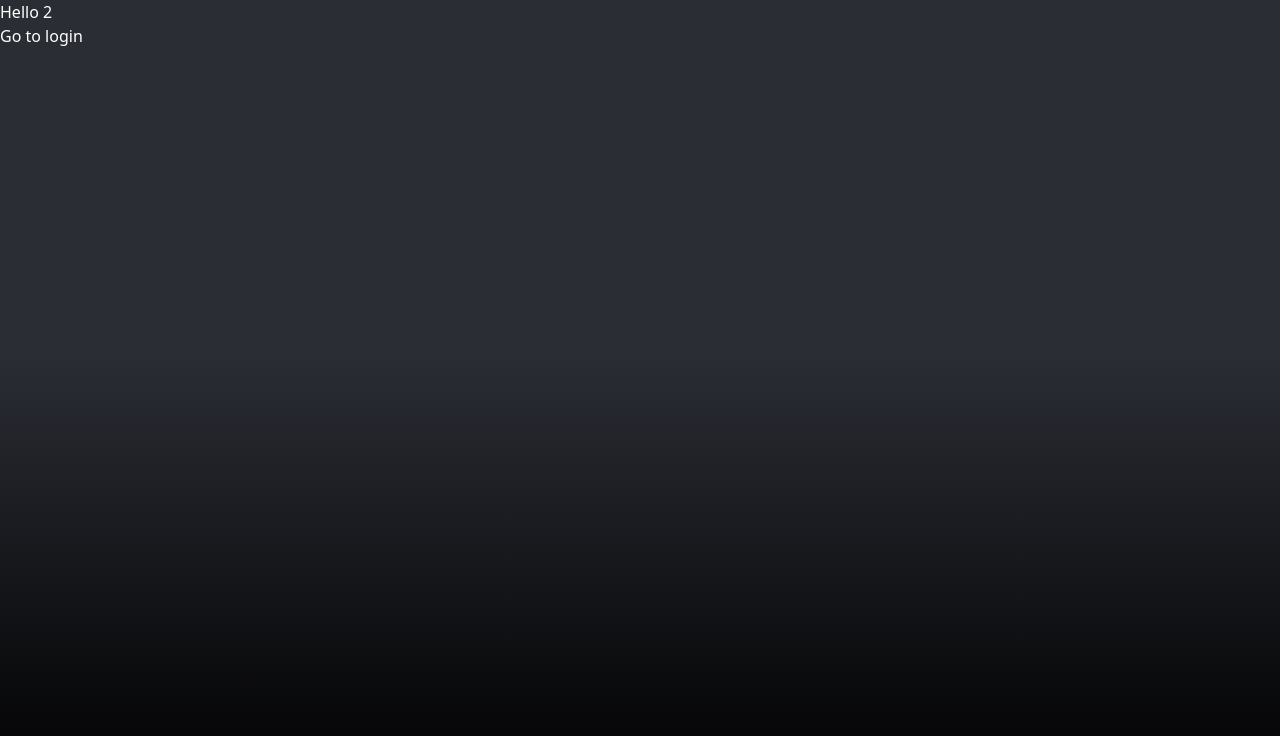
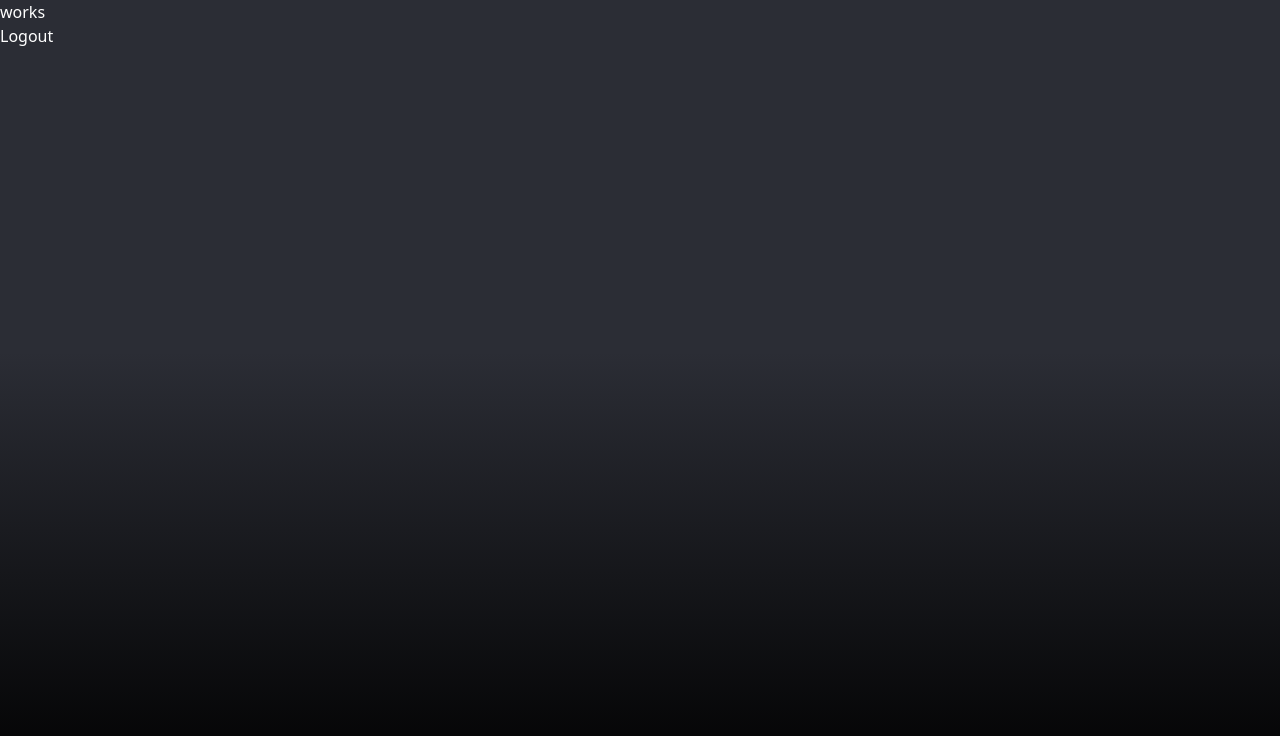
Before and after one commit to SeeNot/MPN, a React (Vite) app: page /login in a window 1280 px wide. Shown: the top 736 px of the page. Built offline with nearby package versions, Linux system fonts and the light colour scheme; sample sign-in values are in the browser's storage.

Commit message:
Add guard for logg-in pages

```diff
--- /dev/null
+++ b/src/features/auth/AuthGuard.tsx
@@ -0,0 +1,23 @@
+import { Navigate, Outlet, useLocation } from "react-router";
+import { useAuth } from "./AuthContext";
+
+const PUBLIC_ROUTES: string[] = ["/login"];
+
+export const AuthGuard = () => {
+	const { token } = useAuth();
+	const location = useLocation();
+
+	const isPublic = PUBLIC_ROUTES.includes(location.pathname);
+
+	if (!token && !isPublic) {
+		// Redirect them to login, but remember where they were trying to go
+		return <Navigate to="/login" replace state={{ from: location }} />;
+	}
+
+	// Prevent logged-in users from going to login page
+	if (token && isPublic) {
+		return <Navigate to="/" replace />;
+	}
+
+	return <Outlet />;
+};
--- a/src/pages/Dashboard/Dashboard.tsx
+++ b/src/pages/Dashboard/Dashboard.tsx
@@ -1,5 +1,15 @@
+import { useAuth } from "../../features/auth/AuthContext.tsx";
+
 function Dashboard() {
-	return <h1>works</h1>;
+	const { logout } = useAuth();
+	return (
+		<>
+			<h1>works</h1>
+			<button type="submit" onClick={logout}>
+				Logout
+			</button>
+		</>
+	);
 }
 
 export default Dashboard;
--- a/src/pages/HomePage.tsx
+++ /dev/null
@@ -1,12 +0,0 @@
-import { Link } from "react-router";
-
-function HomePage() {
-	return (
-		<>
-			<div>Hello 2</div>
-			<Link to="/login"> Go to login </Link>
-		</>
-	);
-}
-
-export default HomePage;
--- a/src/pages/RootLayout.tsx
+++ b/src/pages/RootLayout.tsx
@@ -26,7 +26,7 @@ function RootLayout() {
 
 					window.history.replaceState({}, document.title, "/");
 
-					navigate("/dashboard");
+					navigate("/");
 				})
 				.catch((err) => {
 					console.error("Login Failed:", err);
```
Also changed, not shown: src/App.tsx (+6 -5 lines).
